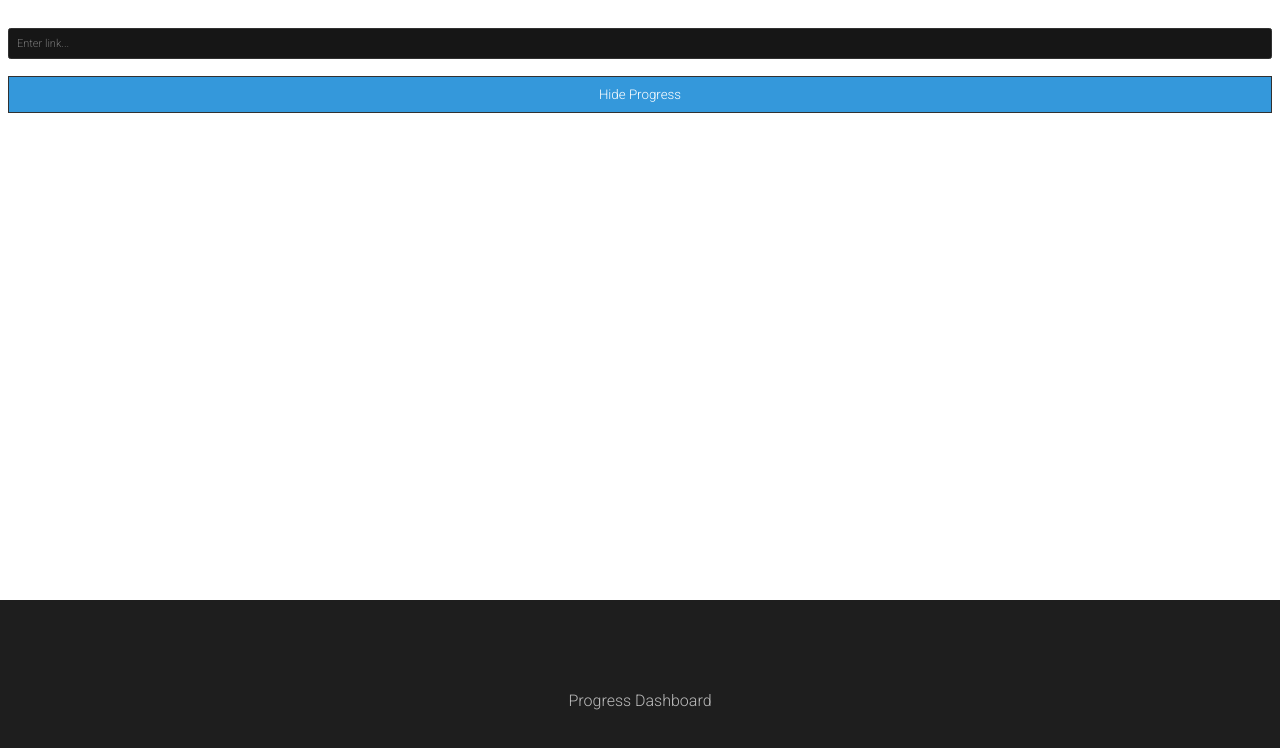
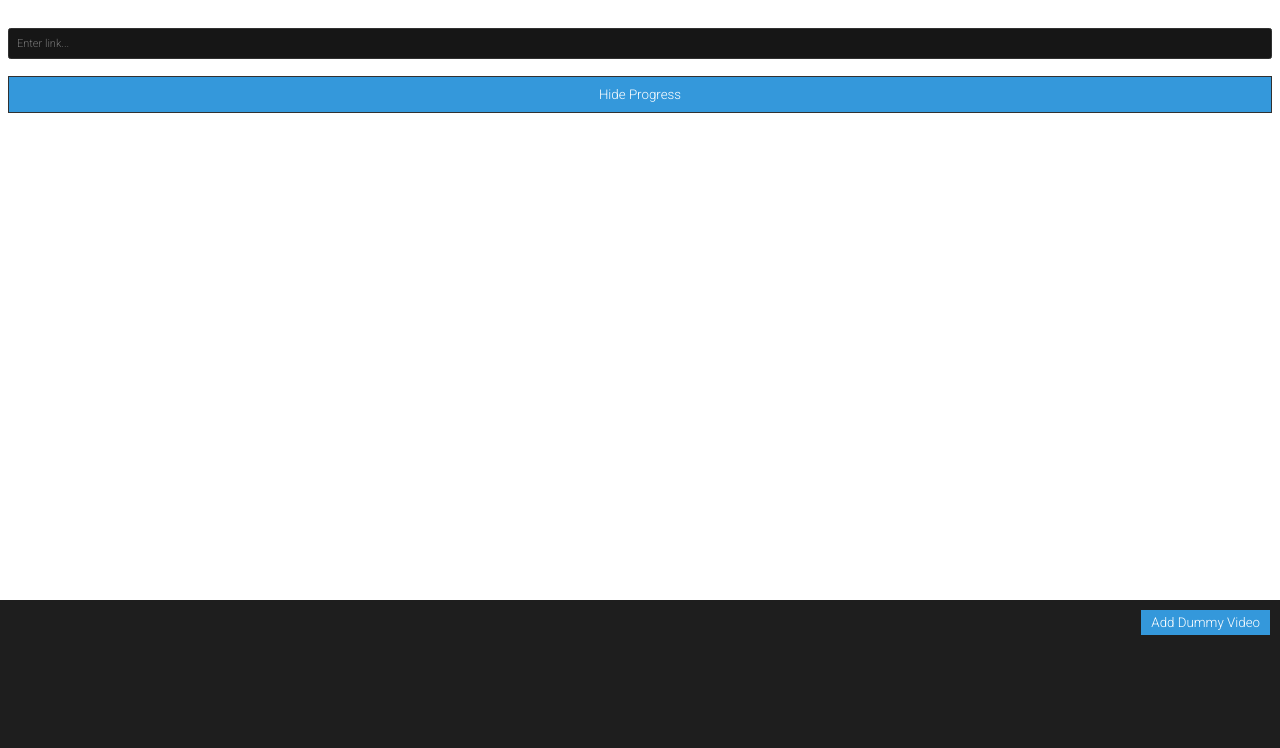
Before and after one commit to notorcus/clipfetch-extension, a React app: page / in a window 1280 px wide. Both pictures are taken after a click on the button "Show Progress". Shown: the top 748 px of the page. Built offline with nearby package versions, Linux system fonts and the light colour scheme.

Commit message:
add dummy videos to dashboard
also renamed FileDownloadCard to DownloadCard

```diff
--- /dev/null
+++ b/src/components/ProgressDashboard/DownloadCard.css
@@ -0,0 +1,26 @@
+.download-card {
+    display: flex;
+    align-items: center;
+    width: calc(100% - 40px);
+    gap: 20px;
+
+    padding: 10px 25px;
+    margin: 5px 0;
+
+    border: 1px solid transparent;
+    border-radius: 20px;
+    font-size: 14px;
+
+    background-color: #303030;
+    color: #DBDBDB;
+}
+
+.download-title {
+    white-space: nowrap;
+    overflow: hidden;
+    text-overflow: ellipsis;
+}
+
+.download-status {
+    margin-left: 5px;
+}
--- /dev/null
+++ b/src/components/ProgressDashboard/DownloadCard.tsx
@@ -0,0 +1,24 @@
+// FileDownloadCard.tsx
+import React from 'react';
+import ProgressBar from './ProgressBar';
+import './DownloadCard.css';
+
+interface FileDownloadCardProps {
+  video: {
+    title: string;
+    progress: number;
+    status: string;
+  };
+}
+
+const DownloadCard: React.FC<FileDownloadCardProps> = ({ video }) => {
+  return (
+    <div className="download-card">
+      <span className="download-title">{video.title}</span>
+      <ProgressBar progress={video.progress} />
+      <span className="download-status">{video.status}</span>
+    </div>
+  );
+}
+
+export default DownloadCard;
--- /dev/null
+++ b/src/components/ProgressDashboard/ProgressBar.css
@@ -0,0 +1,14 @@
+.progress-bar {
+    height: 7.5px;
+    background-color: #393939;
+    border-radius: 100px;
+    flex-grow: 1;
+    flex-shrink: 0;
+    min-width: 35%;
+}
+
+.progress-bar-fill {
+    height: 100%;
+    background-color: #2680EB;
+    border-radius: 4px;
+}
--- a/src/components/ProgressDashboard/ProgressBar.tsx
+++ b/src/components/ProgressDashboard/ProgressBar.tsx
@@ -1,4 +1,5 @@
 import React from 'react';
+import './ProgressBar.css';
 
 interface ProgressBarProps {
   progress: number;
--- a/src/components/ProgressDashboard/ProgressButton.tsx
+++ b/src/components/ProgressDashboard/ProgressButton.tsx
@@ -1,6 +1,6 @@
 // ProgressButton.tsx
 import React from 'react';
-import './dashboardStyles.css';
+import './DashboardStyles.css';
 
 interface ProgressButtonProps {
   onClick: () => void;
--- a/src/components/ProgressDashboard/ProgressDashboard.tsx
+++ b/src/components/ProgressDashboard/ProgressDashboard.tsx
@@ -1,7 +1,7 @@
 // ProgressDashboard.tsx
 import React, { useState, useEffect } from 'react';
-import VideoListItem from './FileDownloadCard';
-import './dashboardStyles.css';
+import DownloadCard from './DownloadCard';
+import './DashboardStyles.css';
 
 interface Video {
   title: string;
@@ -16,13 +16,22 @@ interface ProgressDashboardProps {
 const ProgressDashboard: React.FC<ProgressDashboardProps> = ({ isOpen }) => {
   const [videos, setVideos] = useState<Video[]>([]);
 
-  useEffect(() => {
-    console.log(`ProgressDashboard received command to: ${isOpen ? "Open" : "Close"}`);
-  }, [isOpen]);
+  const addDummyVideo = () => {
+    const dummyVideo: Video = {
+      title: `Dummy Video ${videos.length + 1}`,
+      progress: Math.floor(Math.random() * 101), // Random progress between 0 and 100
+      status: 'downloading'
+    };
+
+    setVideos(prevVideos => [...prevVideos, dummyVideo]);
+  };
 
   return (
     <div className={`progress-dashboard ${isOpen ? "visible" : "hidden"}`}>
-      Progress Dashboard
+      <button onClick={addDummyVideo}>Add Dummy Video</button>
+      {videos.map(video => (
+        <DownloadCard key={video.title} video={video} />
+      ))}
     </div>
   );
 }
--- a/src/components/ProgressDashboard/dashboardStyles.css
+++ b/src/components/ProgressDashboard/dashboardStyles.css
@@ -1,6 +1,7 @@
 .progress-dashboard {
   /* Dimensions */
-  width: 100vw; /* full viewport width */
+  width: 100vw;
+  box-sizing: border-box;
   height: 200px;
 
   /* Positioning */
@@ -13,10 +14,11 @@
   background-color: #1E1E1E;
   color: #bbbbbb;
   border: 2px solid 1C1C1C;
+  padding: 20px;
 
   /* Centering the text */
   display: flex;
-  justify-content: center;
+  flex-direction: column;
   align-items: center;
 
   /* Transition for smooth appearance */
@@ -33,24 +35,20 @@
   opacity: 1;
 }
 
-.video-list-item {
-  display: flex;
-  align-items: center;
-  justify-content: space-between;
-  /* Other styles */
+.progress-dashboard > button {
+  position: absolute;
+  top: 10px;
+  right: 10px;
+  background-color: #3498db;
+  color: white;
+  border: none;
+  padding: 5px 10px;
+  cursor: pointer;
+  transition: background-color 0.2s;
 }
 
-.progress-bar {
-  width: 100%;
-  height: 20px;
-  background-color: #eee;
-  border-radius: 4px;
-}
-
-.progress-bar-fill {
-  height: 100%;
-  background-color: #3498db;
-  border-radius: 4px;
+.progress-dashboard > button:hover {
+  background-color: #2980b9;
 }
 
 .progress-btn {
```
Also changed, not shown: src/components/ProgressDashboard/FileDownloadCard.tsx (deleted, +0 -22 lines).
